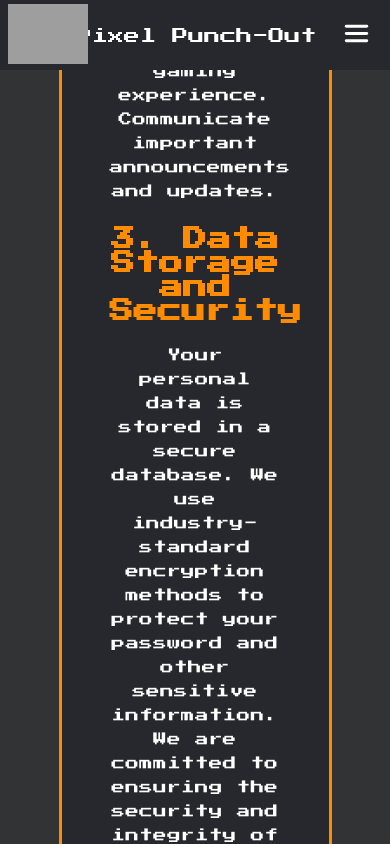
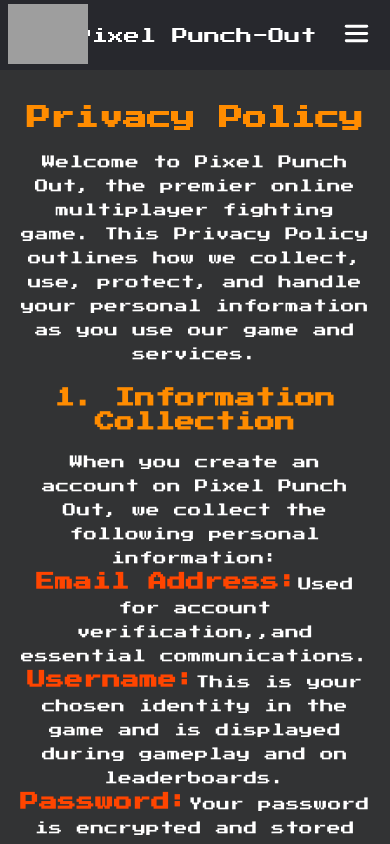
Before and after one commit to yigitocak/Pixel-Punch-Out, a React (Create React App) app: page /privacy-policy in a window 390 px wide. Shown: the top 844 px of the page. Built offline with nearby package versions, Linux system fonts and the light colour scheme; no server answers; grey boxes are pictures that could not be loaded.

Commit message:
Update PoliciesPage styling for responsive design

```diff
--- a/src/pages/PoliciesPage/PoliciesPage.scss
+++ b/src/pages/PoliciesPage/PoliciesPage.scss
@@ -1,19 +1,26 @@
 @import "../../styles/partials/colors";
+@import "../../styles/partials/mixins";
 
 .policies {
   display: flex;
   flex-direction: column;
   justify-content: center;
   align-items: center;
+  margin-bottom: 5rem;
+
+  @include desktop {
     max-height: 200vh;
     height: 100%;
     margin-top: 2rem;
-  margin-bottom: 5rem;
+  }
 
   &__container {
     display: flex;
     flex-direction: column;
     text-align: center;
+    padding: 1rem;
+
+    @include desktop {
       padding: 1rem 3rem 2rem 3rem;
       max-width: 75vw;
       min-width: 70vw;
@@ -22,16 +29,27 @@
       border: 3px solid $darkorange;
       border-radius: 30px;
     }
+  }
 
   &__title {
     color: $darkorange;
+    font-size: 1.5rem;
+
+    @include desktop {
       font-size: 2rem;
-
+    }
   }
 
   &__privacy-title {
     color: $darkorange;
+    margin-top: 1.25rem;
+    font-size: 1.25rem;
+    line-height: 1.5rem;
+
+    @include desktop {
       margin-top: 1.5rem;
+      line-height: 1.5rem;
+    }
   }
 
   &__info {
```
Lines whose indentation alone changed are shown as unchanged.
